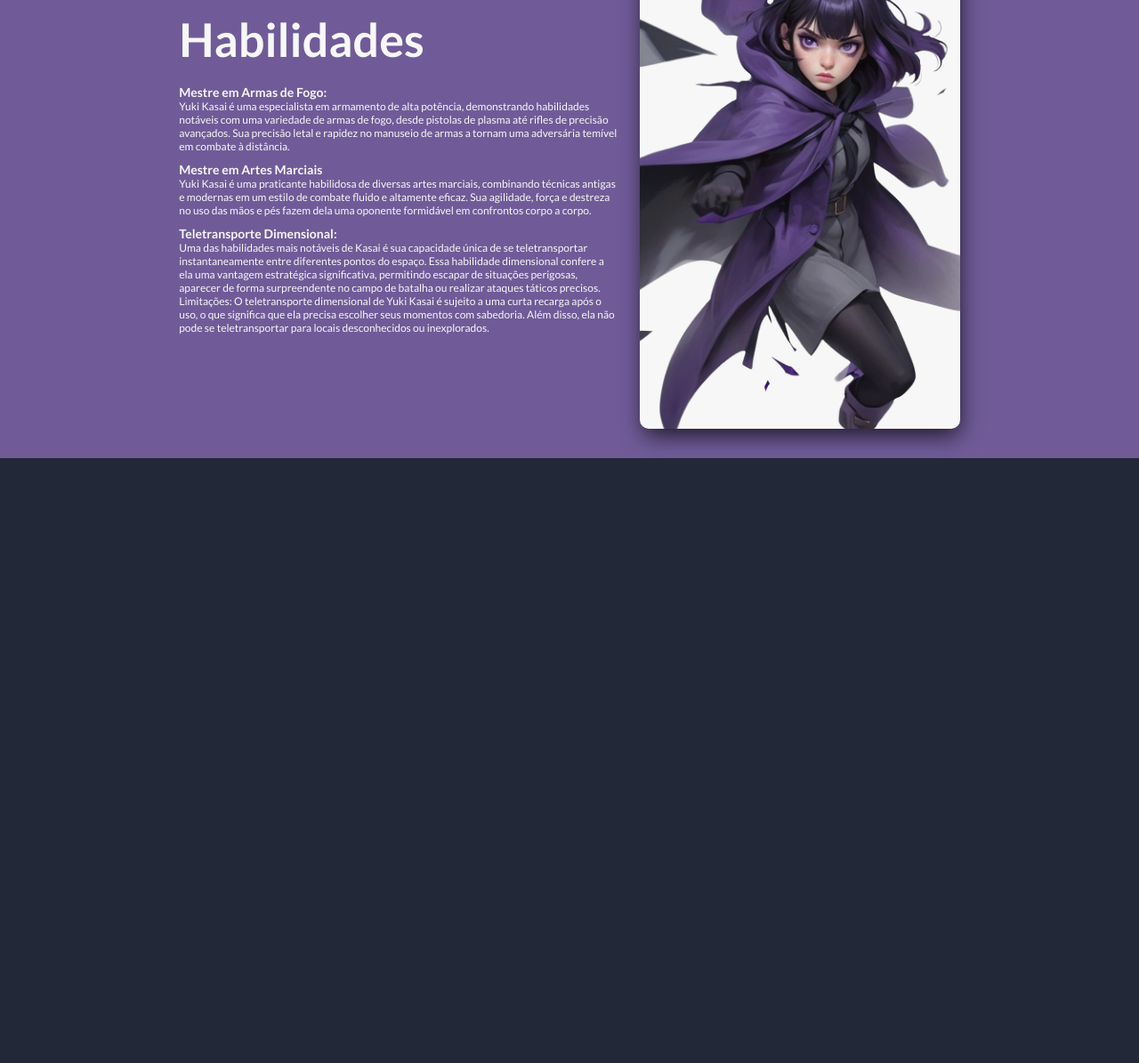
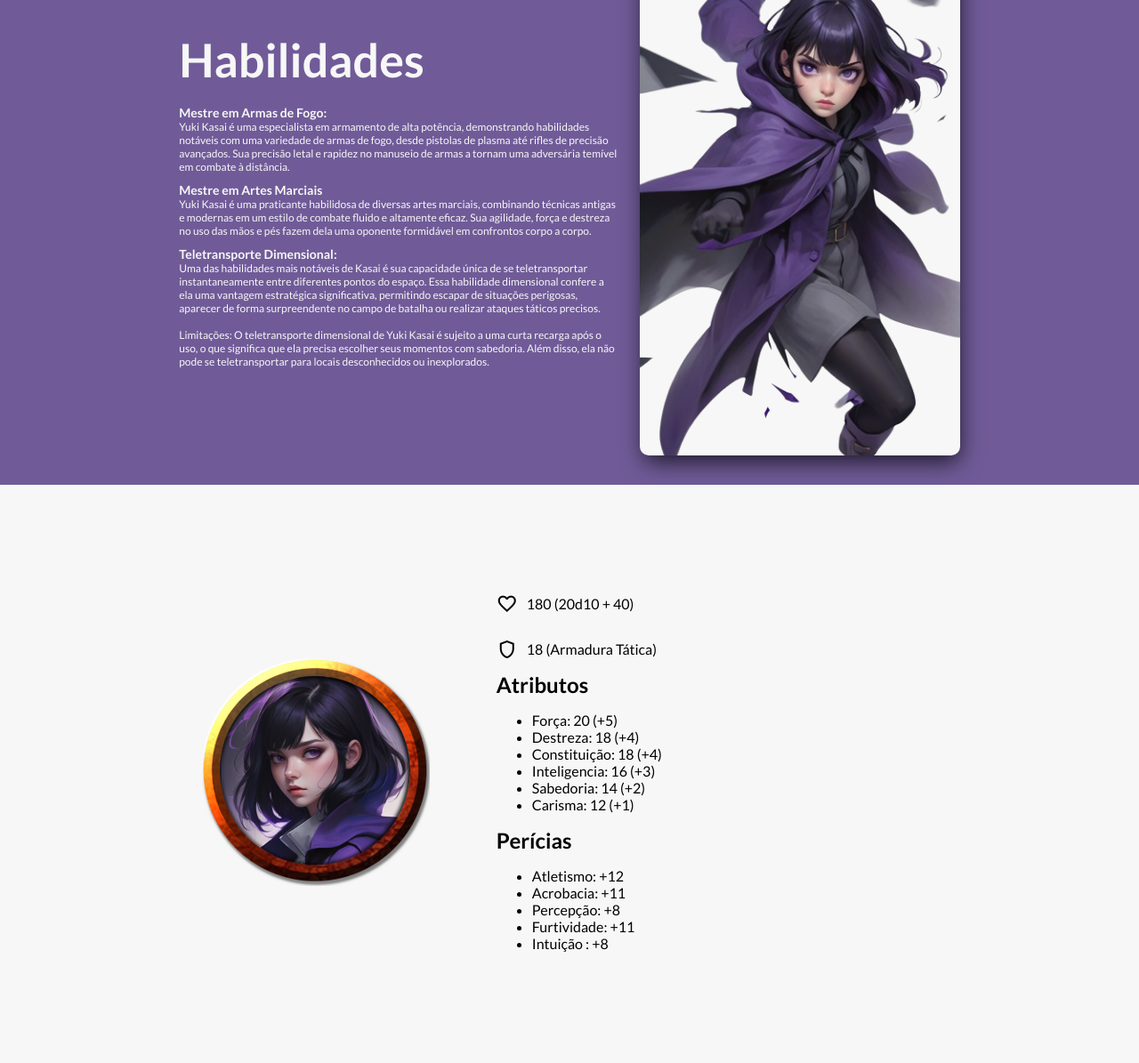
Before and after one commit to DiocelioJunior/LandingPage, a plain HTML site: page index.html in a window 1280 px wide. Shown: the part 839-2034 px from the top of the page at 89% size. Before the commit the page ends 1354 px from the top, so only its background shows below. Drawn offline with nearby package versions, Linux system fonts and the light colour scheme.

Commit message:
uptade v.0.0.1

```diff
--- a/index.html
+++ b/index.html
@@ -5,6 +5,7 @@
     <meta charset="UTF-8">
     <meta name="viewport" content="width=device-width, initial-scale=1.0">
     <link rel="stylesheet" href="style.css">
+    <link rel="stylesheet" href="https://fonts.googleapis.com/css2?family=Material+Symbols+Outlined:opsz,wght,FILL,GRAD@24,400,0,0" />
     <title>Os Guardiões</title>
 </head>
 
@@ -39,25 +40,16 @@
                 <h1>Yuki Kasai</h1>
                 <p><span>Idade:</span> 27 Anos<br>
                     <span>Altura:</span> 1,72 m<br>
-                    </p>
-                <p>A Federação Intergaláctica emite este aviso de procurada para a captura imediata da criminosa Yuki
-                    Kasai, responsável por uma série de crimes graves que representam uma ameaça direta à ordem e
-                    segurança do universo.</p>
-                <h4>Assassinato:</h4>
-                <p>Yuki Kasai é procurada pelo brutal assassinato de Tegami Sukui, uma guardiã que dedicava sua vida
-                    para manter a paz e a estabilidade em nosso sistema. Este ato hediondo não será tolerado, e a
-                    justiça deve ser servida.</p>
-                <h4>Uso de Armas Militares Ilegais:</h4>
-                <p>A criminosa Yuki Kasai foi identificada utilizando armamento militar ilegal, desafiando as leis
-                    estabelecidas para a posse e uso de tais equipamentos. Sua habilidade em empregar tecnologia letal a
-                    torna perigosa e imprevisível.</p>
-                <h4>AVISO:</h4>
-                <p>Yuki Kasai é considerada extremamente perigosa. A abordagem deve ser realizada com extrema cautela.
-                    Autoridades locais e cidadãos são aconselhados a não tentar detê-la sem apoio adequado.<br>
-
-                    <br>A Federação Intergaláctica agradece a cooperação de todos os cidadãos na missão de trazer Yuki
-                    Kasai à justiça e restaurar a paz em nossa galáxia.
                 </p>
+                <p>Yuki Kasai, a antiga heroína de NOVA, era reverenciada por suas habilidades sobre-humanas e parceria
+                    inseparável com Tegami, sua leal companheira. Contudo, um evento trágico e a ressurgência
+                    de memórias perdidas levaram Yuki a cometer um ato inimaginável: o assasinato de Tegami. Esse ato
+                    sombrio
+                    transformou a antiga heroína em uma fugitiva perseguida, forçando-a a enfrentar não apenas as
+                    autoridades, mas também a escuridão dentro de si mesma. Em sua busca por redenção, Yuki
+                    teletransporta-se entre estrelas, desvendando conspirações enquanto luta contra as sombras de seu
+                    passado, tentando desvendar o mistério por trás da traição que mudou o curso de sua vida e do
+                    destino da galáxia</p>
             </div>
         </div>
     </section>
@@ -67,16 +59,68 @@
             <div class="info_txt">
                 <h1>Habilidades</h1>
                 <h4>Mestre em Armas de Fogo:</h4>
-                <p>Yuki Kasai é uma especialista em armamento de alta potência, demonstrando habilidades notáveis com uma variedade de armas de fogo, desde pistolas de plasma até rifles de precisão avançados. Sua precisão letal e rapidez no manuseio de armas a tornam uma adversária temível em combate à distância.</p>
+                <p>Yuki Kasai é uma especialista em armamento de alta potência, demonstrando habilidades notáveis com
+                    uma variedade de armas de fogo, desde pistolas de plasma até rifles de precisão avançados. Sua
+                    precisão letal e rapidez no manuseio de armas a tornam uma adversária temível em combate à
+                    distância.</p>
                 <h4>Mestre em Artes Marciais</h4>
-                <p>Yuki Kasai é uma praticante habilidosa de diversas artes marciais, combinando técnicas antigas e modernas em um estilo de combate fluido e altamente eficaz. Sua agilidade, força e destreza no uso das mãos e pés fazem dela uma oponente formidável em confrontos corpo a corpo.</p>
+                <p>Yuki Kasai é uma praticante habilidosa de diversas artes marciais, combinando técnicas antigas e
+                    modernas em um estilo de combate fluido e altamente eficaz. Sua agilidade, força e destreza no uso
+                    das mãos e pés fazem dela uma oponente formidável em confrontos corpo a corpo.</p>
                 <h4>Teletransporte Dimensional:</h4>
-                <p>Uma das habilidades mais notáveis de Kasai é sua capacidade única de se teletransportar instantaneamente entre diferentes pontos do espaço. Essa habilidade dimensional confere a ela uma vantagem estratégica significativa, permitindo escapar de situações perigosas, aparecer de forma surpreendente no campo de batalha ou realizar ataques táticos precisos.
+                <p>Uma das habilidades mais notáveis de Kasai é sua capacidade única de se teletransportar
+                    instantaneamente entre diferentes pontos do espaço. Essa habilidade dimensional confere a ela uma
+                    vantagem estratégica significativa, permitindo escapar de situações perigosas, aparecer de forma
+                    surpreendente no campo de batalha ou realizar ataques táticos precisos.
 
-                <br><span>Limitações:</span> O teletransporte dimensional de Yuki Kasai é sujeito a uma curta recarga após o uso, o que significa que ela precisa escolher seus momentos com sabedoria. Além disso, ela não pode se teletransportar para locais desconhecidos ou inexplorados.</p>
+                    <br><br><span>Limitações:</span> O teletransporte dimensional de Yuki Kasai é sujeito a uma curta
+                    recarga após o uso, o que significa que ela precisa escolher seus momentos com sabedoria. Além
+                    disso, ela não pode se teletransportar para locais desconhecidos ou inexplorados.
+                </p>
             </div>
             <div class="info_img">
-                <img src="./assets/img/AlbedoBase_XL_Generate_a_realistic_illustration_of_Violet_Sorr_1-removebg-preview (1).png">
+                <img
+                    src="./assets/img/AlbedoBase_XL_Generate_a_realistic_illustration_of_Violet_Sorr_1-removebg-preview (1).png">
+            </div>
+        </div>
+    </section>
+
+    <section class="info_npc">
+        <div class="container_info_npc">
+            <div class="info_txt_npc">
+                <div class="life">
+                    <span class="material-symbols-outlined">
+                        favorite
+                        </span>
+                        <p>180 (20d10 + 40)</p>
+                </div>
+                <div class="life">
+                    <span class="material-symbols-outlined">
+                        shield
+                        </span>
+                        <p>18 (Armadura Tática)</p>
+                </div>
+                <h1>Atributos</h1>
+                <ul>
+                    <li><span>Força:</span> 20 (+5)</li>
+                    <li><span>Destreza:</span> 18 (+4)</li>
+                    <li><span>Constituição:</span> 18 (+4)</li>
+                    <li><span>Inteligencia:</span> 16 (+3)</li>
+                    <li><span>Sabedoria:</span> 14 (+2)</li>
+                    <li><span>Carisma:</span> 12 (+1)</li>
+                </ul>
+
+                <h1>Perícias</h1>
+                <ul>
+                    <li><span>Atletismo: </span> +12</li>
+                    <li><span>Acrobacia: </span> +11</li>
+                    <li><span>Percepção: </span> +8</li>
+                    <li><span>Furtividade: </span> +11</li>
+                    <li><span>Intuição :</span> +8</li>
+                </ul>
+            </div>
+            <div class="info_img_npc">
+                <img src="./assets/img/token_1 (1).png">
             </div>
         </div>
     </section>
--- a/style.css
+++ b/style.css
@@ -11,7 +11,6 @@
   body {
     margin: 0;
     font-family: 'Lato', sans-serif;
-    background-color: var(--background-color);
   }
 
   header {
@@ -64,9 +63,13 @@
 
   .container_card{
     width: 100%;
+    height: 650px;
     display: flex;
     flex-direction: column;
     align-items: center;
+    background-image: url('./assets/img/bck.jpg');
+    background-repeat: no-repeat;
+    background-size: cover;
   }
 
   .card{
@@ -121,7 +124,6 @@
 
   .info{
     background-color: var(--accent-color);
-    margin-top: 45px;
     height: 650px;
     width: 100%;
     display: flex;
@@ -179,6 +181,41 @@
 
   .info_txt p , h1 , h4{
     margin: 0;
+  }
+
+  .life{
+    display: flex;
+    flex-direction: row;
+    align-items: center;
+    gap: 10px;
+    margin: 0;
+    padding: 0;
+  }
+
+  .info_npc{
+    background-color: var(--hover-color);
+    height: 650px;
+    width: 100%;
+    display: flex;
+    flex-direction: column;
+    align-items: center;
+  }
+
+  .container_info_npc{
+    display: flex;
+    flex-direction: row-reverse;
+    align-items: center;
+    justify-content: space-around;
+    max-width: 900px;
+    width: 95%;
+    height: 100%;
+  }
+
+
+  .info_txt_npc{
+    display: flex;
+    flex-direction: column;
+    width: 55%;
   }
 
 
```
Also changed, not shown: assets/img/bck.jpg (added), assets/img/token_1 (1).png (added).
